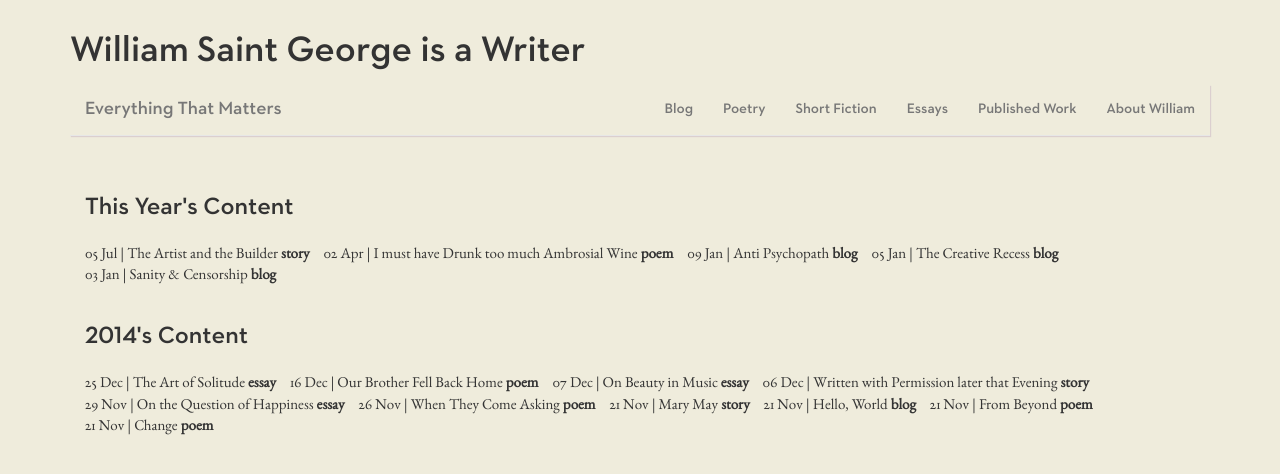
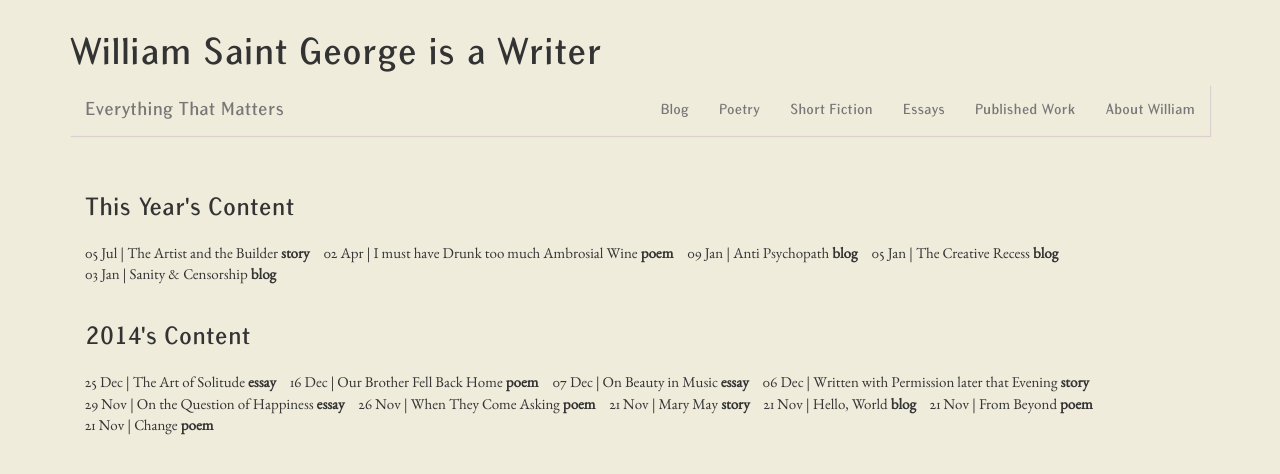
Before and after one commit to jessejohnson/wsgeorge, a Jekyll site: the page built from index.html, in a window 1280 px wide. Shown: the top 474 px of the page. Built offline with Jekyll 4.4.1, drawn with Linux system fonts in a browser that asks for light colours.

Commit message:
change title font from NewYorker to Frank

```diff
--- a/css/wsgeorge.css
+++ b/css/wsgeorge.css
@@ -1,22 +1,12 @@
-@font-face {
-	font-family: miama;
-	src: url('../fonts/Miama.otf');
-	font-weight: 500;
-}
-
 @font-face {
 	font-family: ebgaramond;
 	src: url('../fonts/EBGaramond-Regular.ttf');
 }
 
-@font-face{
-	font-family: satisfy;
-	src: url('../fonts/Satisfy-Regular.ttf');
-}
 
 @font-face{
 	font-family: newyorkercaps;
-	src: url('../fonts/newyorkercaps.woff');
+	src: url('../fonts/frank-regular-webfont.woff');
 }
 
 ::-webkit-scrollbar {
```
Also changed, not shown: fonts/frank-regular-webfont.woff (added), fonts/templehof.woff (added).
